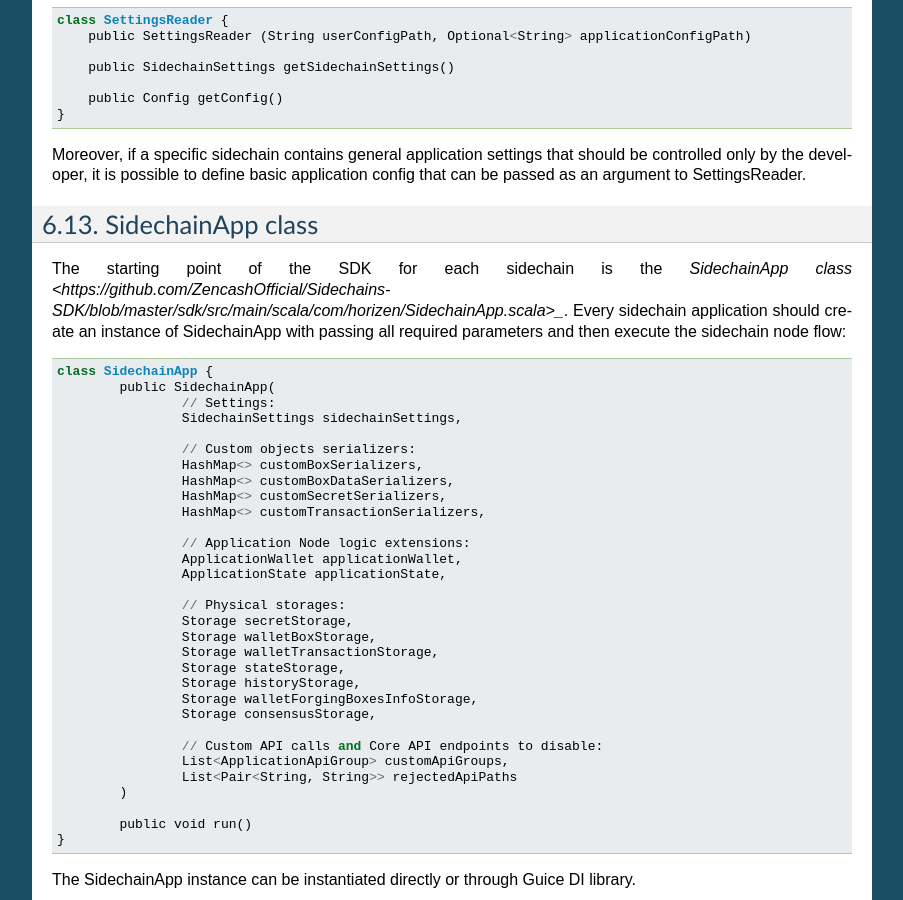
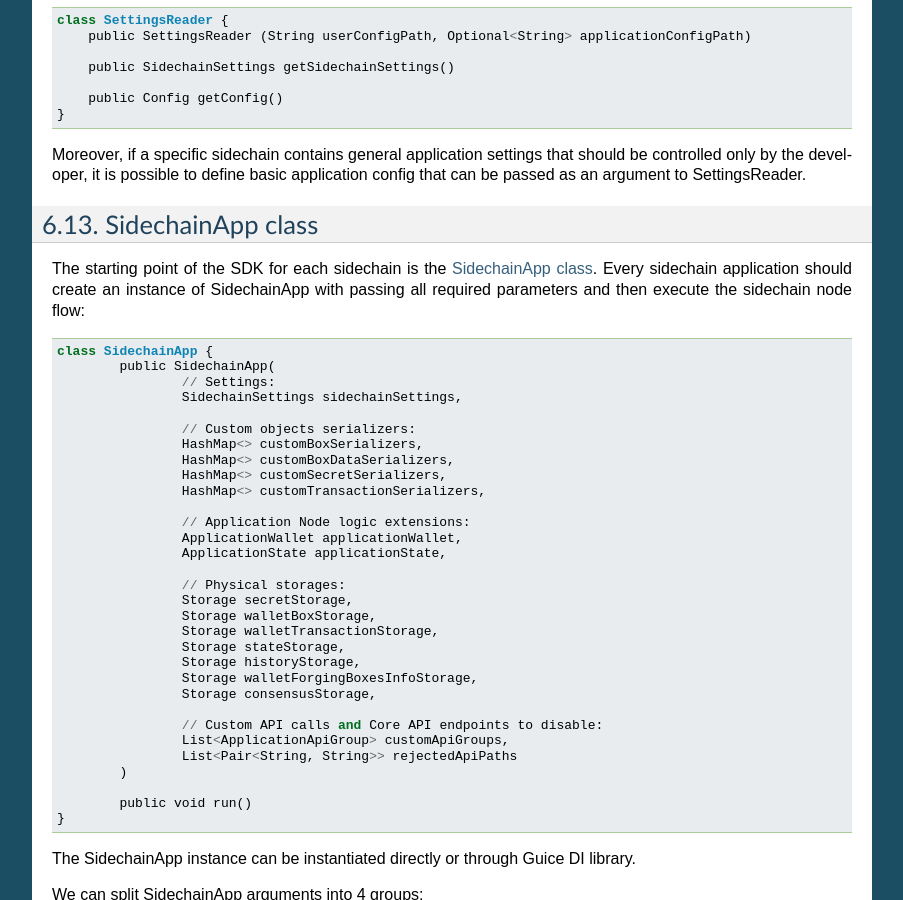
Before and after one commit to megaluck/documentation, a Sphinx documentation site: the page built from docs/introduction/06-Base-App.rst, in a window 1280 px wide and 900 px high, scrolled down 3102 px. Shown: the whole window, without its empty margins (198-1101 px from the left). Built offline with Sphinx 7.4.7, drawn with Linux system fonts in a browser that asks for light colours.

Commit message:
Update 06-Base-App.rst

```diff
--- a/docs/introduction/06-Base-App.rst
+++ b/docs/introduction/06-Base-App.rst
@@ -148,7 +148,7 @@ config that can be passed as an argument to SettingsReader.
 SidechainApp class
 ******************
 
-The starting point of the SDK for each sidechain is the `SidechainApp class <https://github.com/ZencashOfficial/Sidechains-SDK/blob/master/sdk/src/main/scala/com/horizen/SidechainApp.scala>_`. Every sidechain application should create an instance of SidechainApp with passing all required parameters and then execute the sidechain node flow:
+The starting point of the SDK for each sidechain is the `SidechainApp class <https://github.com/ZencashOfficial/Sidechains-SDK/blob/master/sdk/src/main/scala/com/horizen/SidechainApp.scala>`_. Every sidechain application should create an instance of SidechainApp with passing all required parameters and then execute the sidechain node flow:
 
 ::
 
```
